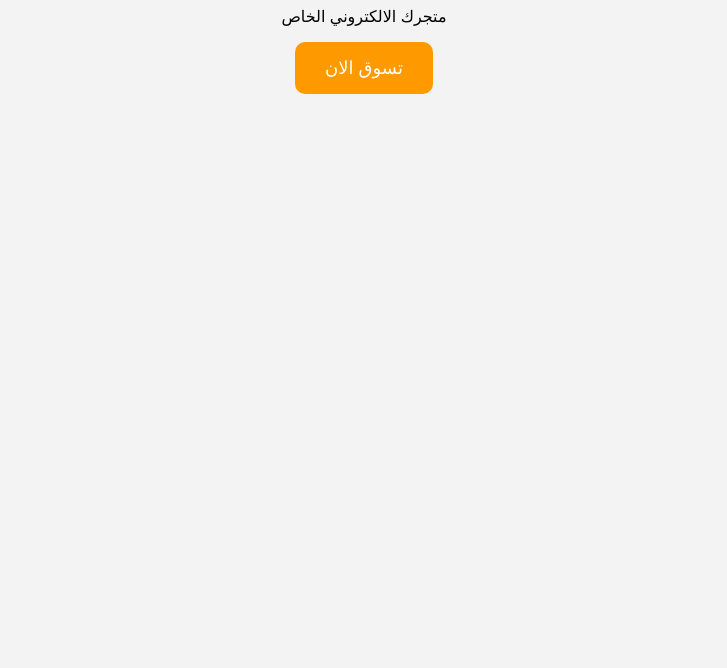
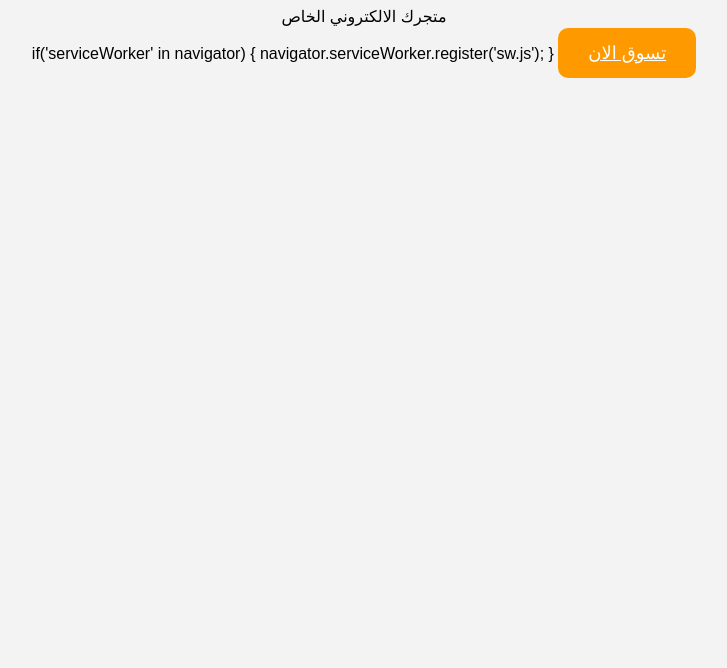
Before and after one commit to 01206538872a-bot/one-stop-shop, a plain HTML site: page index.html in a window 1280 px wide. Shown: the part 132-800 px from the top of the page, without its empty margins (276-1003 px from the left). Drawn offline with Linux system fonts and the light colour scheme.

Commit message:
Change button to link for shopping
Replaced button with a link to products.html for shopping.

```diff
--- a/index.html
+++ b/index.html
@@ -18,9 +18,8 @@
 <body>
     <h1>🛒 One Stop Shop</h1>
     <p>متجرك الالكتروني الخاص</p>
-    <button class="btn">تسوق الان</button>
+   <a href="products.html" class="btn">تسوق الان</a>
 
-    <script>
       if('serviceWorker' in navigator) {
         navigator.serviceWorker.register('sw.js');
       }
```
